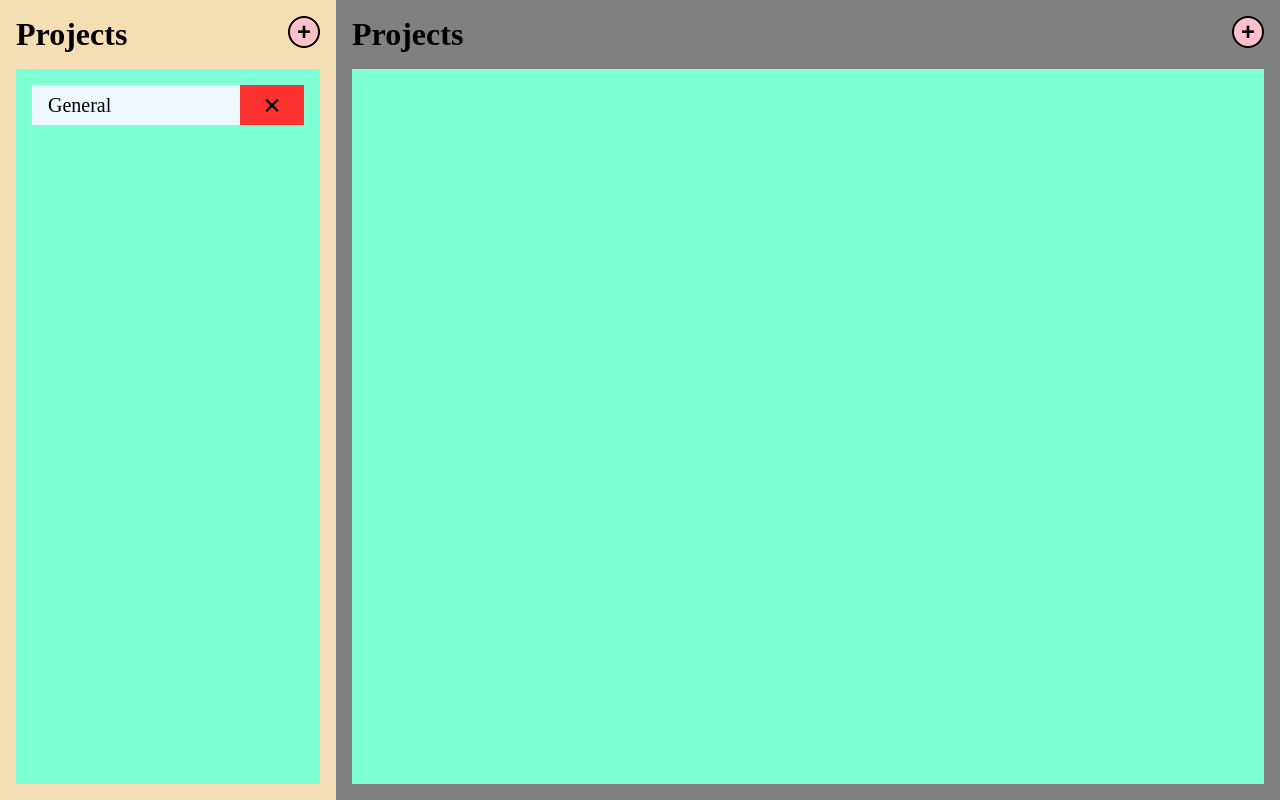
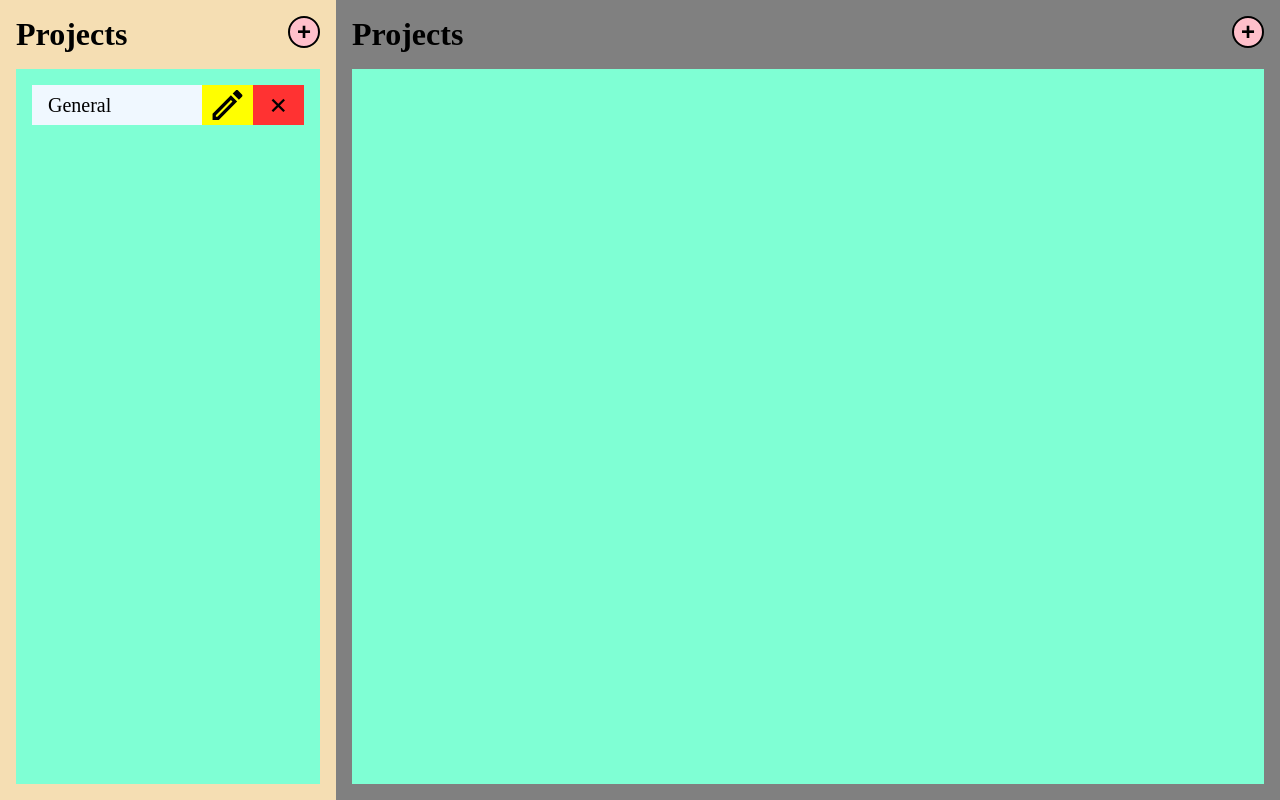
Before and after one commit to spirus-dev/to-do-list, a website built with webpack: page src/template.html in a window 1280 px wide. Built offline with nearby package versions, Linux system fonts and the light colour scheme.

Commit message:
Partially implemented the update project feature
New option to edit the project name has been added to the project elements. Currently they are using prompts to take the input, but in next steps, we are going to take inputs from a form.

```diff
--- a/src/index.js
+++ b/src/index.js
@@ -52,15 +52,30 @@ function renderProjectList(){
         const projectItemHeading=document.createElement('div');
         projectItemHeading.classList.add('projectItemHeading');
         projectItemHeading.innerHTML=project.projectName;
+        const editProjectButton = document.createElement('div');
+        editProjectButton.classList.add('editProjectButton');
+        editProjectButton.innerHTML=`<img src='../assets/pencil-outline.svg' data-projectindex=${index}>`
+        editProjectButton.addEventListener('click',updateProject);
         const deleteProjectButton=document.createElement('div');
         deleteProjectButton.classList.add('deleteProjectButton');
         deleteProjectButton.innerHTML=`<span data-projectindex=${index}>&times;</span>`;
         deleteProjectButton.addEventListener('click',deleteProject);
         projectElement.appendChild(projectItemHeading);
-        projectElement.appendChild(deleteProjectButton)
-        projectElement.setAttribute('data-projectindex',index++);
+        projectElement.appendChild(editProjectButton);
+        projectElement.appendChild(deleteProjectButton);
+        projectElement.setAttribute('data-projectindex',index);
         projectListUI.appendChild(projectElement);
+        index++;
     });
+}
+
+function updateProject(event){
+  const index=event.srcElement.dataset.projectindex;
+  const newProjectName=prompt("Enter new project name");
+  if(newProjectName!==null && newProjectName!==''){
+    editProject(projectList,index,newProjectName);
+    renderProjectList();
+  }
 }
 
 function deleteProject(event){
--- a/src/style.css
+++ b/src/style.css
@@ -179,6 +179,24 @@
     cursor: pointer;
   }
 
+  .editProjectButton{
+    flex:1;
+    display: flex;
+    background-color: yellow;
+    height: 100%;
+    width: 100%;
+    justify-content: center;
+    align-items: center;
+    font-size: 2rem;
+    font-weight: bold;
+    cursor: pointer;
+  }
+
+  .editProjectButton img{
+    height: 100%;
+    width: 100%;
+  }
+
   .taskHeading{
     display: flex;
     justify-content: space-between;
```
Also changed, not shown: assets/pencil-outline.svg (added).
